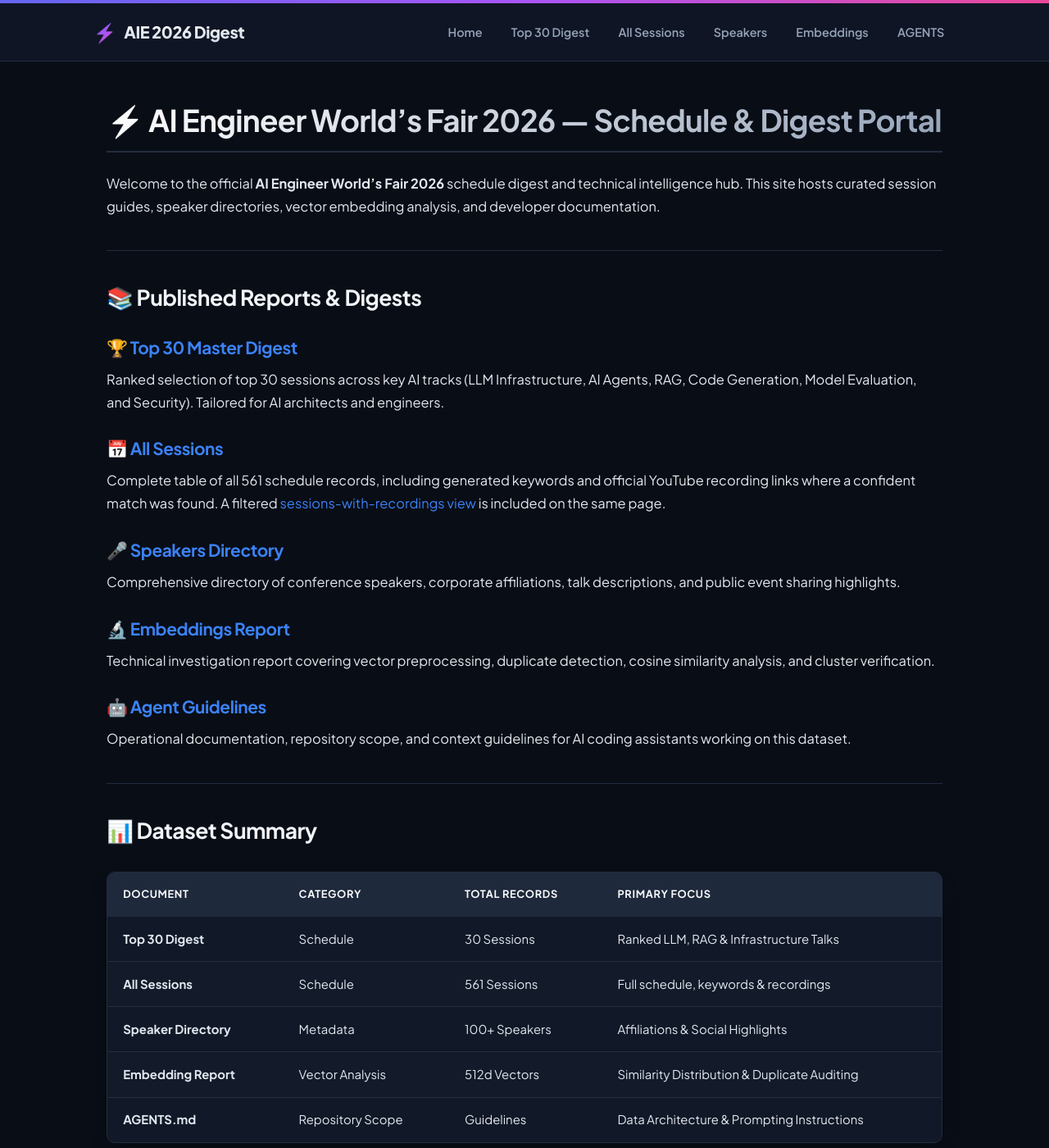
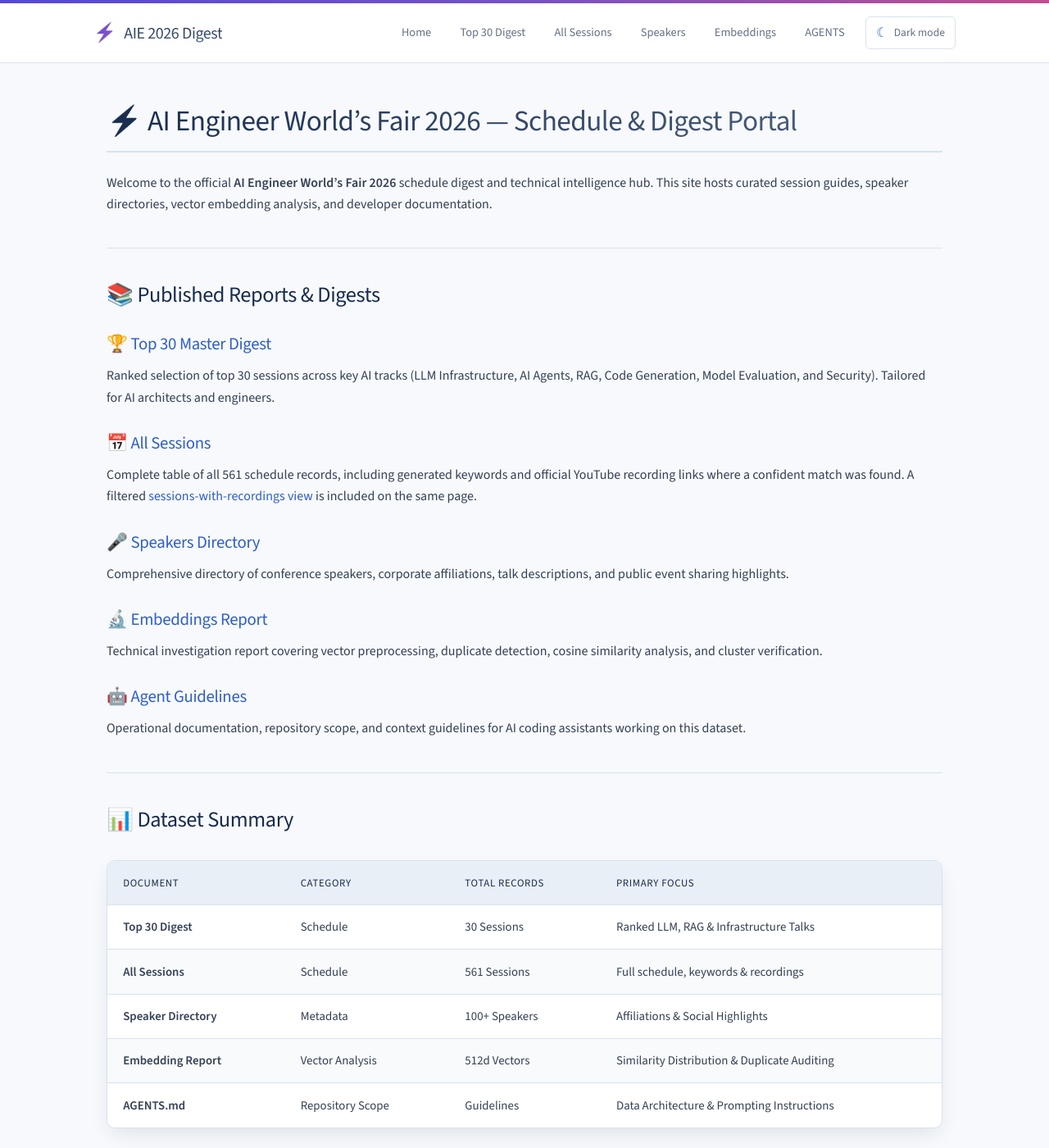
Before and after one commit to wl21st/aie-worldfair-2026-schedule-digest, a Jekyll site: the page built from index.md, in a window 1280 px wide and 1400 px high. Shown: the whole window at 82% size. Built offline with Jekyll 4.4.1, drawn with Linux system fonts in a browser that asks for light colours.

Commit message:
docs: add theme toggle and lighter typography

```diff
--- a/_config.yml
+++ b/_config.yml
@@ -1,5 +1,6 @@
 title: "AI Engineer World's Fair 2026 Digest"
 description: "Schedule digests, speaker directories, and embedding investigation reports for AI Engineer World's Fair 2026."
+theme: jekyll-theme-primer
 
 defaults:
   - scope:
--- a/_layouts/default.html
+++ b/_layouts/default.html
@@ -6,10 +6,24 @@
   <title>{{ page.title | default: site.title }}</title>
   <meta name="description" content="{{ page.description | default: site.description }}">
 
-  <!-- Google Fonts: Plus Jakarta Sans & JetBrains Mono -->
+  <!-- Apply the saved/system theme before the stylesheet paints to avoid a flash. -->
+  <script>
+    (function () {
+      try {
+        var savedTheme = window.localStorage.getItem('aie-theme');
+        var hasSavedTheme = savedTheme === 'light' || savedTheme === 'dark';
+        var systemTheme = window.matchMedia('(prefers-color-scheme: light)').matches ? 'light' : 'dark';
+        document.documentElement.dataset.theme = hasSavedTheme ? savedTheme : systemTheme;
+      } catch (error) {
+        document.documentElement.dataset.theme = 'dark';
+      }
+    }());
+  </script>
+
+  <!-- Google Fonts: Source Sans 3 & JetBrains Mono -->
   <link rel="preconnect" href="https://fonts.googleapis.com">
   <link rel="preconnect" href="https://fonts.gstatic.com" crossorigin>
-  <link href="https://fonts.googleapis.com/css2?family=JetBrains+Mono:ital,wght@0,400;0,500;0,700;1,400&family=Plus+Jakarta+Sans:ital,wght@0,400;0,500;0,600;0,700;0,800;1,400&display=swap" rel="stylesheet">
+  <link href="https://fonts.googleapis.com/css2?family=JetBrains+Mono:ital,wght@0,400;0,500;0,600;1,400;1,500&family=Source+Sans+3:ital,wght@0,300;0,400;0,500;0,600;1,300;1,400;1,500&display=swap" rel="stylesheet">
 
   <link rel="stylesheet" href="{{ '/assets/css/style.css' | relative_url }}">
 </head>
@@ -22,6 +36,7 @@
         <span class="logo-icon">⚡</span>
         <span class="brand-title">AIE 2026 Digest</span>
       </a>
+      <div class="header-actions">
         <nav class="nav-links">
           <a href="{{ '/' | relative_url }}" class="nav-item">Home</a>
           <a href="{{ '/ai-engineer-worlds-fair-2026-master.html' | relative_url }}" class="nav-item">Top 30 Digest</a>
@@ -30,6 +45,11 @@
           <a href="{{ '/digest/embedding-investigation-report.html' | relative_url }}" class="nav-item">Embeddings</a>
           <a href="{{ '/AGENTS.html' | relative_url }}" class="nav-item">AGENTS</a>
         </nav>
+        <button class="theme-toggle" type="button" data-theme-toggle hidden aria-pressed="false" aria-label="Switch to light mode">
+          <span class="theme-toggle-icon" aria-hidden="true">☀</span>
+          <span class="theme-toggle-label">Light mode</span>
+        </button>
+      </div>
     </div>
   </header>
 
@@ -49,5 +69,7 @@
       </div>
     </div>
   </footer>
+
+  <script src="{{ '/assets/js/theme-toggle.js' | relative_url }}" defer></script>
 </body>
 </html>
--- a/assets/css/style.css
+++ b/assets/css/style.css
@@ -1,33 +1,79 @@
 /* ==========================================================================
-   AI Engineer World's Fair 2026 — Modern UI Design System
-   Fonts: Plus Jakarta Sans (Headings & Body), JetBrains Mono (Code & Data)
+   AI Engineer World's Fair 2026 — Calm documentation UI
+   Fonts: Source Sans 3 (reading), JetBrains Mono (code & data)
    ========================================================================== */
 
 :root {
-  --font-sans: 'Plus Jakarta Sans', -apple-system, BlinkMacSystemFont, 'Segoe UI', Roboto, sans-serif;
-  --font-mono: 'JetBrains Mono', monospace;
+  color-scheme: dark;
 
-  /* Color Palette */
-  --bg-dark: #090d16;
+  --font-sans: 'Source Sans 3', -apple-system, BlinkMacSystemFont, 'Segoe UI', sans-serif;
+  --font-mono: 'JetBrains Mono', ui-monospace, SFMono-Regular, Menlo, monospace;
+
+  --bg-page: #090d16;
+  --bg-header: rgba(17, 24, 39, 0.88);
   --bg-card: #111827;
   --bg-card-hover: #1f293d;
   --bg-subtle: #161e2e;
 
   --border-color: #232d3f;
-  --border-highlight: #3b82f6;
-
-  --text-main: #e2e8f0;
-  --text-muted: #94a3b8;
-  --text-heading: #f8fafc;
+  --text-main: #d8e0eb;
+  --text-muted: #9aa8ba;
+  --text-heading: #f4f7fb;
+  --text-heading-soft: #dce5f0;
 
   --accent-primary: #6366f1;
-  --accent-secondary: #3b82f6;
+  --accent-secondary: #6ea4ff;
+  --accent-hover: #a6c7ff;
   --accent-gradient: linear-gradient(135deg, #6366f1 0%, #a855f7 50%, #ec4899 100%);
-  --accent-glow: rgba(99, 102, 241, 0.15);
 
   --code-bg: #0f172a;
+  --code-text: #64c8ff;
+  --code-block-text: #d8e0eb;
+  --code-border: rgba(100, 200, 255, 0.16);
   --table-header-bg: #1e293b;
   --table-row-alt: #131b2a;
+  --blockquote-text: #c8d3e1;
+
+  --heading-gradient: linear-gradient(135deg, #ffffff 0%, #9aa8ba 100%);
+  --brand-title-gradient: linear-gradient(180deg, #ffffff 0%, #cbd5e1 100%);
+  --shadow-card: 0 10px 25px -5px rgba(0, 0, 0, 0.3);
+  --shadow-inset: inset 0 2px 6px rgba(0, 0, 0, 0.4);
+  --focus-ring: rgba(99, 102, 241, 0.42);
+}
+
+:root[data-theme="light"] {
+  color-scheme: light;
+
+  --bg-page: #f7f9fc;
+  --bg-header: rgba(255, 255, 255, 0.9);
+  --bg-card: #ffffff;
+  --bg-card-hover: #f1f5fa;
+  --bg-subtle: #edf2f7;
+
+  --border-color: #d9e2ec;
+  --text-main: #344054;
+  --text-muted: #667085;
+  --text-heading: #172b4d;
+  --text-heading-soft: #334e68;
+
+  --accent-primary: #5548d9;
+  --accent-secondary: #2f5ec4;
+  --accent-hover: #234b9d;
+  --accent-gradient: linear-gradient(135deg, #5548d9 0%, #7652c7 50%, #c24d8e 100%);
+
+  --code-bg: #eef2f7;
+  --code-text: #1f5fa8;
+  --code-block-text: #293b53;
+  --code-border: rgba(47, 94, 196, 0.2);
+  --table-header-bg: #e9eff6;
+  --table-row-alt: #f8fafc;
+  --blockquote-text: #526581;
+
+  --heading-gradient: linear-gradient(135deg, #172b4d 0%, #526581 100%);
+  --brand-title-gradient: linear-gradient(180deg, #172b4d 0%, #526581 100%);
+  --shadow-card: 0 10px 25px -5px rgba(30, 50, 80, 0.12);
+  --shadow-inset: inset 0 2px 6px rgba(30, 50, 80, 0.08);
+  --focus-ring: rgba(85, 72, 217, 0.32);
 }
 
 /* Reset & Base Styles */
@@ -39,9 +85,10 @@
 
 html {
   font-family: var(--font-sans);
-  background-color: var(--bg-dark);
+  background-color: var(--bg-page);
   color: var(--text-main);
-  line-height: 1.7;
+  line-height: 1.65;
+  font-weight: 400;
   -webkit-font-smoothing: antialiased;
   -moz-osx-font-smoothing: grayscale;
 }
@@ -50,6 +97,19 @@
   min-height: 100vh;
   display: flex;
   flex-direction: column;
+  background-color: var(--bg-page);
+}
+
+html,
+body,
+.site-header,
+.site-footer,
+table,
+blockquote,
+pre,
+code,
+.theme-toggle {
+  transition: background-color 0.2s ease, border-color 0.2s ease, color 0.2s ease;
 }
 
 /* Top Accent Bar */
@@ -61,7 +121,7 @@
 
 /* Header & Navigation */
 .site-header {
-  background-color: rgba(17, 24, 39, 0.85);
+  background-color: var(--bg-header);
   backdrop-filter: blur(12px);
   border-bottom: 1px solid var(--border-color);
   position: sticky;
@@ -79,13 +139,20 @@
   gap: 1rem;
 }
 
+.header-actions {
+  display: flex;
+  align-items: center;
+  gap: 0.75rem;
+  min-width: 0;
+}
+
 .brand-logo {
   display: flex;
   align-items: center;
   gap: 0.6rem;
   text-decoration: none;
   color: var(--text-heading);
-  font-weight: 800;
+  font-weight: 500;
   font-size: 1.25rem;
   letter-spacing: -0.02em;
 }
@@ -98,7 +165,7 @@
 }
 
 .brand-title {
-  background: linear-gradient(180deg, #ffffff 0%, #cbd5e1 100%);
+  background: var(--brand-title-gradient);
   -webkit-background-clip: text;
   -webkit-text-fill-color: transparent;
 }
@@ -114,15 +181,56 @@
   color: var(--text-muted);
   text-decoration: none;
   font-size: 0.9rem;
-  font-weight: 600;
+  font-weight: 400;
   padding: 0.4rem 0.85rem;
   border-radius: 6px;
-  transition: all 0.2s ease;
+  transition: color 0.2s ease, background-color 0.2s ease;
 }
 
 .nav-item:hover {
   color: var(--text-heading);
   background-color: var(--bg-subtle);
+}
+
+.brand-logo:focus-visible,
+.nav-item:focus-visible,
+.theme-toggle:focus-visible {
+  outline: 3px solid var(--focus-ring);
+  outline-offset: 2px;
+}
+
+/* Theme control */
+.theme-toggle[hidden] {
+  display: none;
+}
+
+.theme-toggle {
+  display: inline-flex;
+  align-items: center;
+  justify-content: center;
+  gap: 0.45rem;
+  min-height: 40px;
+  padding: 0.45rem 0.75rem;
+  border: 1px solid var(--border-color);
+  border-radius: 6px;
+  background-color: var(--bg-card);
+  color: var(--text-muted);
+  cursor: pointer;
+  font: 400 0.85rem/1 var(--font-sans);
+  white-space: nowrap;
+  transition: color 0.2s ease, background-color 0.2s ease, border-color 0.2s ease;
+}
+
+.theme-toggle:hover {
+  color: var(--text-heading);
+  background-color: var(--bg-subtle);
+  border-color: var(--accent-primary);
+}
+
+.theme-toggle-icon {
+  color: var(--accent-secondary);
+  font-size: 1rem;
+  line-height: 1;
 }
 
 /* Main Content Container */
@@ -139,39 +247,43 @@
 /* Typography Enhancements */
 h1, h2, h3, h4, h5, h6 {
   color: var(--text-heading);
-  font-weight: 700;
-  letter-spacing: -0.02em;
+  font-weight: 400;
+  letter-spacing: -0.015em;
   line-height: 1.3;
 }
 
 h1 {
-  font-size: 2.3rem;
+  font-size: 2.2rem;
+  font-weight: 300;
   margin-bottom: 1.5rem;
   padding-bottom: 0.8rem;
   border-bottom: 2px solid var(--border-color);
-  background: linear-gradient(135deg, #ffffff 0%, #94a3b8 100%);
+  background: var(--heading-gradient);
   -webkit-background-clip: text;
   -webkit-text-fill-color: transparent;
 }
 
 h2 {
   font-size: 1.65rem;
+  font-weight: 400;
   margin-top: 2.5rem;
   margin-bottom: 1rem;
-  color: #f1f5f9;
+  color: var(--text-heading);
 }
 
 h3 {
   font-size: 1.3rem;
+  font-weight: 400;
   margin-top: 1.8rem;
   margin-bottom: 0.75rem;
-  color: #e2e8f0;
+  color: var(--text-heading-soft);
 }
 
 p {
   margin-bottom: 1.25rem;
   color: var(--text-main);
-  font-size: 1.025rem;
+  font-size: 1rem;
+  font-weight: 400;
 }
 
 a {
@@ -181,7 +293,7 @@
 }
 
 a:hover {
-  color: #60a5fa;
+  color: var(--accent-hover);
   text-decoration: underline;
 }
 
@@ -202,9 +314,9 @@
   padding: 1.2rem 1.5rem;
   margin: 1.5rem 0;
   border-radius: 0 8px 8px 0;
-  color: #cbd5e1;
+  color: var(--blockquote-text);
   font-style: italic;
-  box-shadow: 0 4px 12px rgba(0, 0, 0, 0.2);
+  box-shadow: var(--shadow-card);
 }
 
 blockquote p:last-child {
@@ -221,14 +333,15 @@
   border: 1px solid var(--border-color);
   border-radius: 10px;
   overflow: hidden;
-  box-shadow: 0 10px 25px -5px rgba(0, 0, 0, 0.3);
+  box-shadow: var(--shadow-card);
   font-size: 0.93rem;
+  font-variant-numeric: tabular-nums;
 }
 
 th {
   background-color: var(--table-header-bg);
   color: var(--text-heading);
-  font-weight: 700;
+  font-weight: 500;
   text-align: left;
   padding: 1rem 1.2rem;
   border-bottom: 1px solid var(--border-color);
@@ -260,12 +373,13 @@
 /* Code & Preformatted Text */
 code {
   font-family: var(--font-mono);
-  font-size: 0.88em;
+  font-size: 0.86em;
+  font-weight: 400;
   background-color: var(--code-bg);
-  color: #38bdf8;
+  color: var(--code-text);
   padding: 0.2em 0.45em;
   border-radius: 5px;
-  border: 1px solid rgba(56, 189, 248, 0.15);
+  border: 1px solid var(--code-border);
 }
 
 pre {
@@ -275,14 +389,14 @@
   padding: 1.25rem;
   overflow-x: auto;
   margin: 1.5rem 0;
-  box-shadow: inset 0 2px 6px rgba(0,0,0,0.4);
+  box-shadow: var(--shadow-inset);
 }
 
 pre code {
   background-color: transparent;
   padding: 0;
   border: none;
-  color: #e2e8f0;
+  color: var(--code-block-text);
 }
 
 /* HR Separator */
@@ -302,6 +416,10 @@
   text-align: center;
   color: var(--text-muted);
   font-size: 0.9rem;
+}
+
+.site-footer p {
+  color: var(--text-muted);
 }
 
 .footer-container {
@@ -328,13 +446,26 @@
 @media (max-width: 768px) {
   .header-container {
     flex-direction: column;
+    align-items: stretch;
+  }
+
+  .header-actions {
+    width: 100%;
+    flex-wrap: wrap;
     align-items: flex-start;
   }
 
   .nav-links {
     width: 100%;
+    flex: 1 1 100%;
+    order: 2;
     overflow-x: auto;
     padding-bottom: 0.2rem;
+  }
+
+  .theme-toggle {
+    order: 1;
+    margin-left: auto;
   }
 
   h1 {
@@ -351,3 +482,19 @@
     white-space: nowrap;
   }
 }
+
+@media (prefers-reduced-motion: reduce) {
+  html,
+  body,
+  .site-header,
+  .site-footer,
+  table,
+  blockquote,
+  pre,
+  code,
+  .theme-toggle,
+  .nav-item,
+  a {
+    transition: none;
+  }
+}
--- /dev/null
+++ b/assets/js/theme-toggle.js
@@ -0,0 +1,47 @@
+(function () {
+  var root = document.documentElement;
+  var toggle = document.querySelector('[data-theme-toggle]');
+
+  if (!toggle) {
+    return;
+  }
+
+  var label = toggle.querySelector('.theme-toggle-label');
+  var icon = toggle.querySelector('.theme-toggle-icon');
+
+  function updateControl(theme) {
+    var isLight = theme === 'light';
+    var nextMode = isLight ? 'dark' : 'light';
+
+    toggle.hidden = false;
+    toggle.setAttribute('aria-pressed', String(isLight));
+    toggle.setAttribute('aria-label', 'Switch to ' + nextMode + ' mode');
+    toggle.setAttribute('title', 'Switch to ' + nextMode + ' mode');
+
+    if (label) {
+      label.textContent = nextMode === 'light' ? 'Light mode' : 'Dark mode';
+    }
+
+    if (icon) {
+      icon.textContent = nextMode === 'light' ? '☀' : '☾';
+    }
+  }
+
+  function setTheme(theme) {
+    root.dataset.theme = theme;
+    updateControl(theme);
+  }
+
+  setTheme(root.dataset.theme === 'light' ? 'light' : 'dark');
+
+  toggle.addEventListener('click', function () {
+    var nextTheme = root.dataset.theme === 'light' ? 'dark' : 'light';
+    setTheme(nextTheme);
+
+    try {
+      window.localStorage.setItem('aie-theme', nextTheme);
+    } catch (error) {
+      // The visual toggle still works when storage is unavailable.
+    }
+  });
+}());
```
Lines whose indentation alone changed are shown as unchanged.
